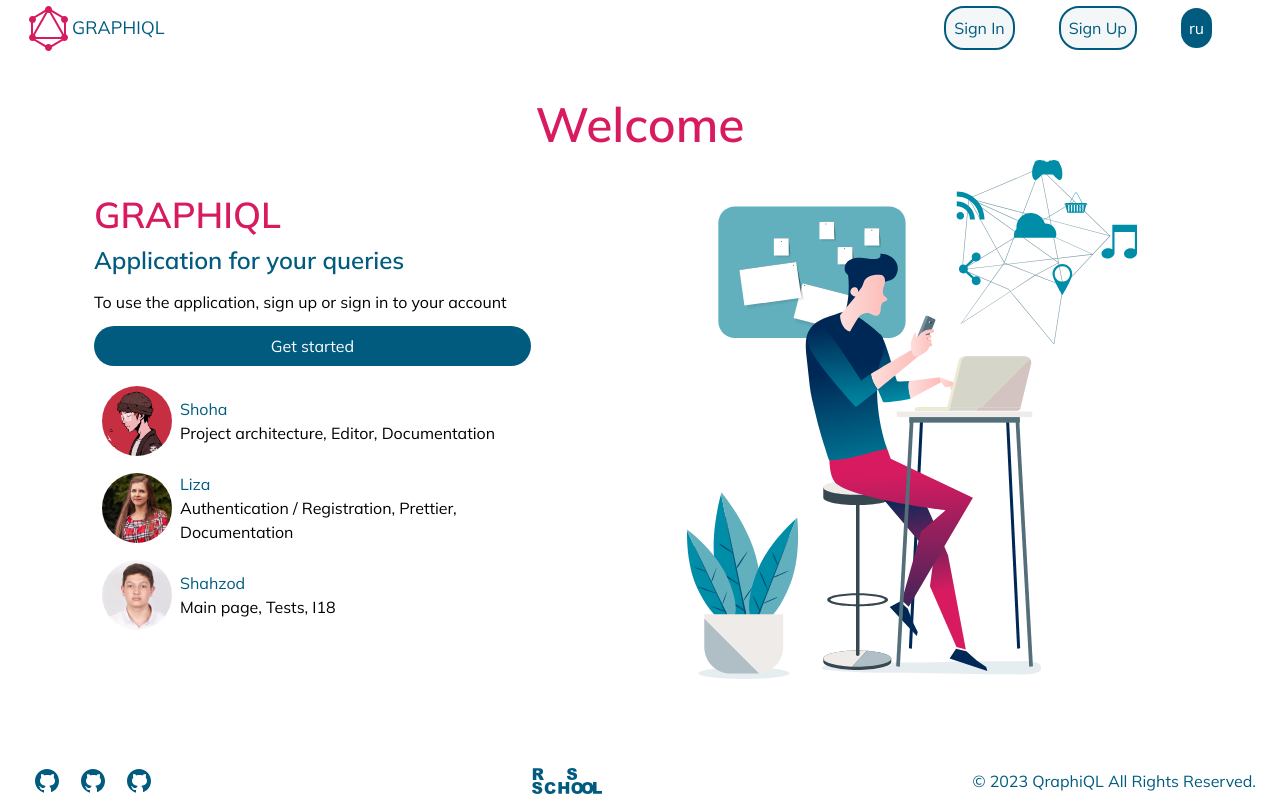
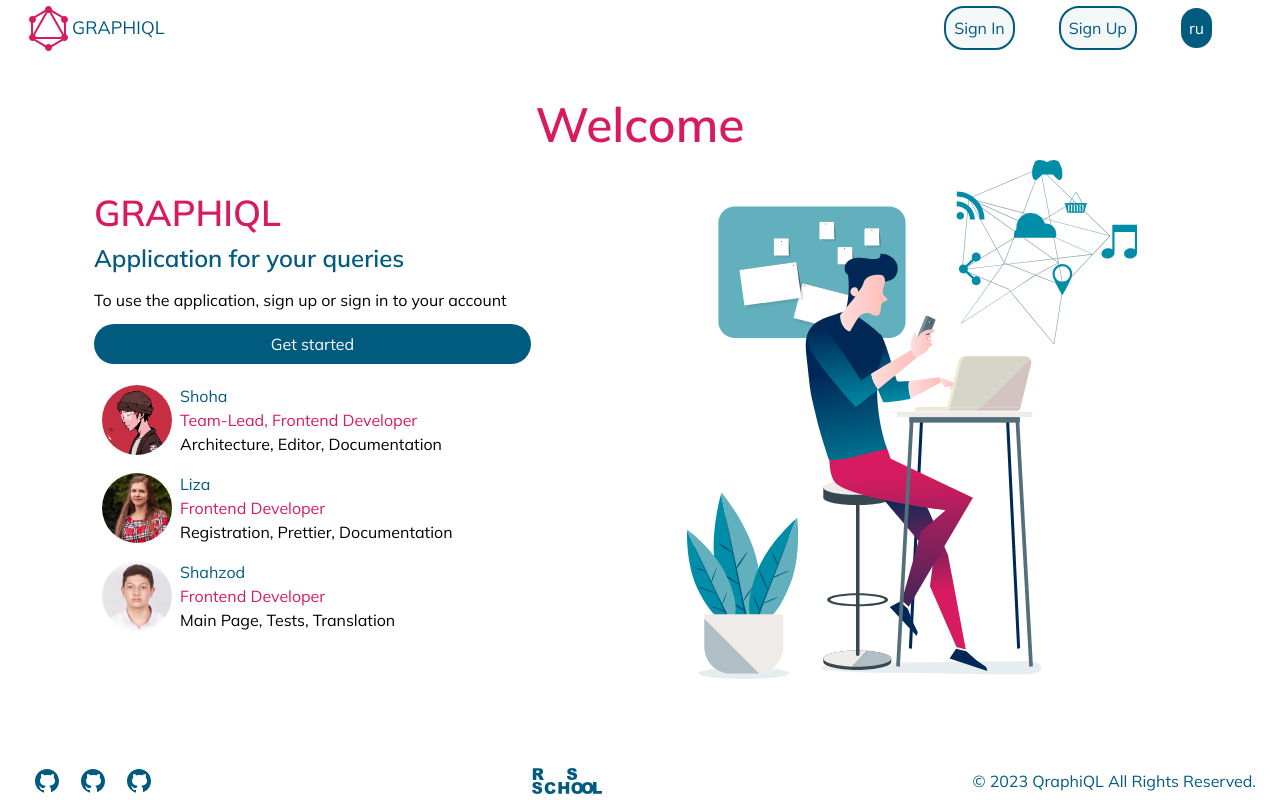
Before and after one commit to shoxakrshn/graphiql-app, a React (Vite) app: page / in a window 1280 px wide. Built offline with nearby package versions, Linux system fonts and the light colour scheme; no server answers.

Commit message:
feat: add husky pre-push, fix tests, update about section

```diff
--- a/src/app/localization/en.json
+++ b/src/app/localization/en.json
@@ -24,9 +24,9 @@
   "success-sing-in": "You have successfully logged into the application!",
   "success-sing-out": "You have left the application.",
   "shoha.name": "Shoha",
-  "shoha.description": "Project architecture, Editor, Documentation",
+  "shoha.description": "Architecture, Editor, Documentation",
   "liza.name": "Liza",
-  "liza.description": "Authentication / Registration, Prettier, Documentation",
+  "liza.description": "Registration, Prettier, Documentation",
   "shahzod.name": "Shahzod",
-  "shahzod.description": "Main page, Tests, I18"
+  "shahzod.description": "Main Page, Tests, Translation"
 }
--- a/src/app/localization/ru.json
+++ b/src/app/localization/ru.json
@@ -24,9 +24,9 @@
   "success-sing-in": "Вы успешно вошли в приложение!",
   "success-sing-out": "Вы вышли из приложения.",
   "shoha.name": "Шоха",
-  "shoha.description": "Арихитектура проекта, Редактор, Документация",
+  "shoha.description": "Арихитектура, Редактор, Документация",
   "liza.name": "Лиза",
-  "liza.description": "Авторизация / Регистрация, Prettier, Документация",
+  "liza.description": "Регистрация, Prettier, Документация",
   "shahzod.name": "Шахзод",
-  "shahzod.description": "Главная страница, Тесты, I18"
+  "shahzod.description": "Главная страница, Тесты, Перевод"
 }
--- a/src/pages/Main/Main.module.scss
+++ b/src/pages/Main/Main.module.scss
@@ -60,6 +60,10 @@
   color: var(--color-primary);
 }
 
+.role {
+  color: var(--color-accent);
+}
+
 @media screen and (max-width: 768px) {
   .content {
     width: 70%;
--- a/src/pages/Main/index.tsx
+++ b/src/pages/Main/index.tsx
@@ -32,6 +32,7 @@ const Main = () => {
                 <h4 className={styles.name}>
                   <a href="https://github.com/shoxakrshn">{t('shoha.name')}</a>
                 </h4>
+                <h5 className={styles.role}>Team-Lead, Frontend Developer</h5>
                 <p>{t('shoha.description')}</p>
               </span>
             </div>
@@ -41,6 +42,7 @@ const Main = () => {
                 <h4 className={styles.name}>
                   <a href="https://github.com/LizavetaNik">{t('liza.name')}</a>
                 </h4>
+                <h5 className={styles.role}>Frontend Developer</h5>
                 <p>{t('liza.description')}</p>
               </span>
             </div>
@@ -50,6 +52,7 @@ const Main = () => {
                 <h4 className={styles.name}>
                   <a href="https://github.com/shahzod222">{t('shahzod.name')}</a>
                 </h4>
+                <h6 className={styles.role}>Frontend Developer</h6>
                 <p>{t('shahzod.description')}</p>
               </span>
             </div>
--- a/vite.config.ts
+++ b/vite.config.ts
@@ -17,7 +17,12 @@ export default defineConfig({
       reportsDirectory: './src/tests/coverage',
       all: true,
       include: ['src/shared/ui/**/*.tsx', 'src/pages/**/*.tsx', 'src/widgets/**/*.tsx'],
-      exclude: ['src/pages/index.tsx', 'src/pages/Editor/index.tsx'],
+      exclude: [
+        'src/pages/index.tsx',
+        'src/pages/Editor/index.tsx',
+        'src/shared/ui/ErrorFallback/index.tsx',
+        'src/shared/ui/QueryEditor/index.tsx',
+      ],
     },
   },
   css: {
```
Also changed, not shown: 2 other files (tests, documents, lock files or other folders).
